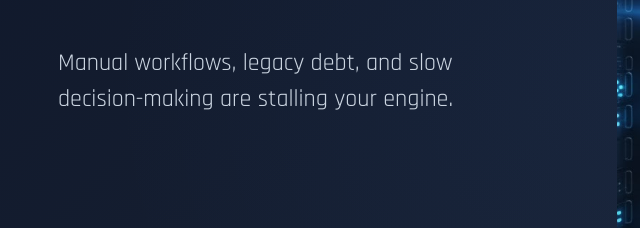
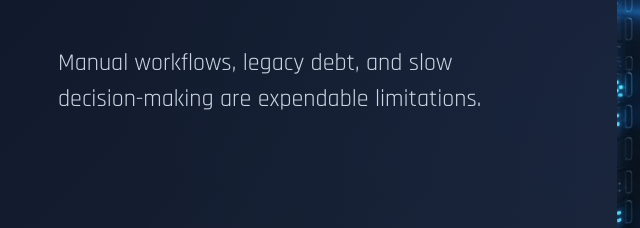
Before and after one commit to LeonardSibelius/engineroom-ai, a plain HTML site: page index.html in a window 1280 px wide. Shown: the part 1777-2005 px from the top of the page, 23-663 px from the left. Drawn offline with Linux system fonts and the light colour scheme.

Commit message:
Update copy: expendable limitations

```diff
--- a/index.html
+++ b/index.html
@@ -368,7 +368,7 @@
                 human processing is the limiting factor.</p>
             <p>Manual workflows,
                 legacy debt,
-                and slow decision-making are stalling your engine.</p>
+                and slow decision-making are expendable limitations.</p>
             <p class="text-accent">It's time to remove the friction.</p>
         </div>
         <div class="visual-container"><img src="images/human_bottleneck.jpg" alt="Digital Flow Abstract"></div>
```
